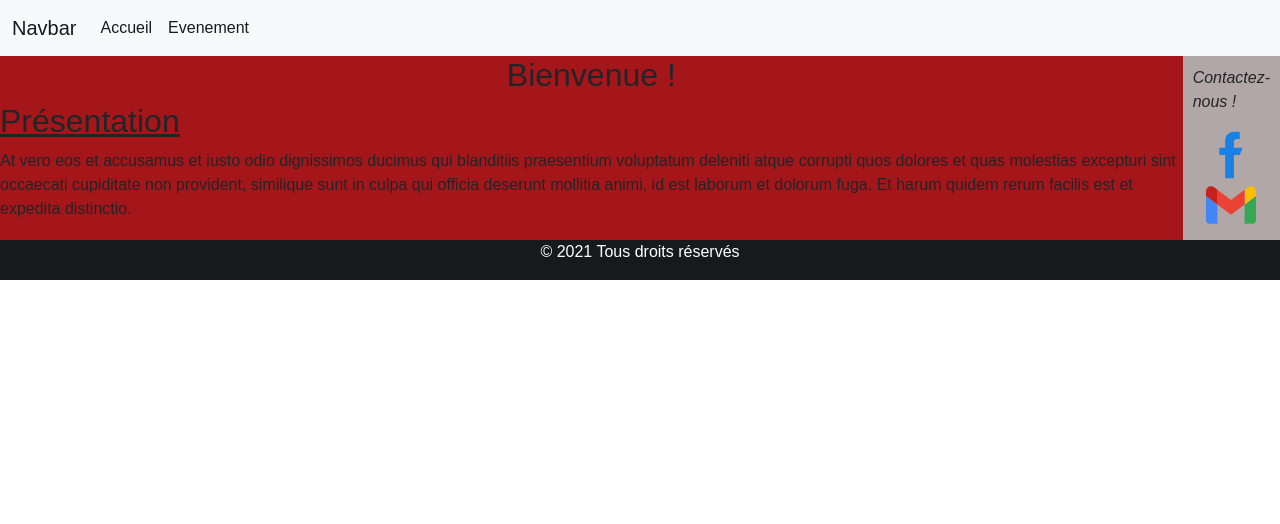
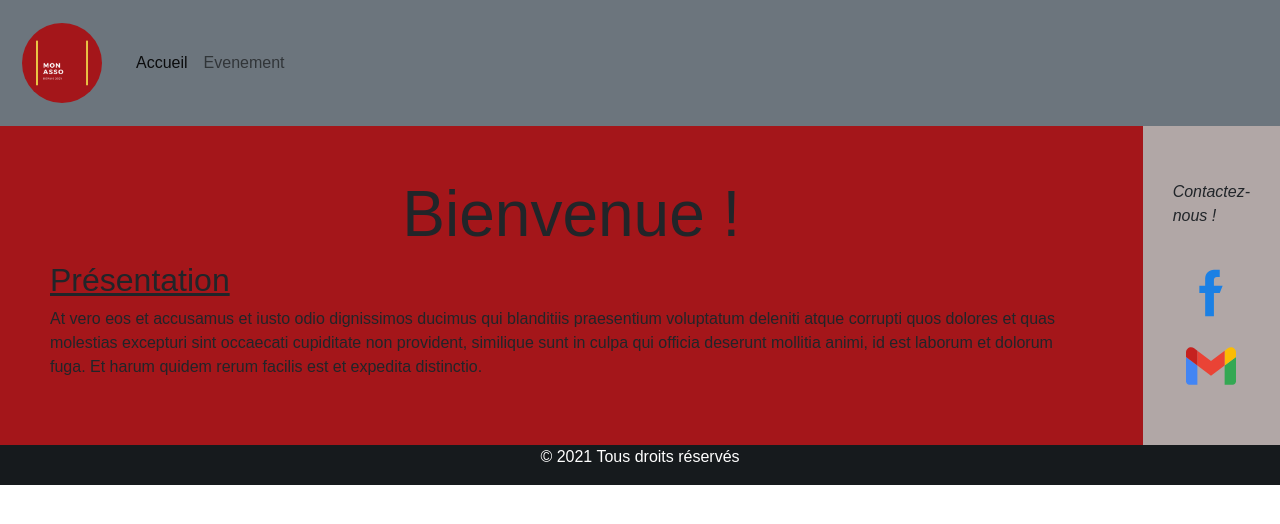
Before and after one commit to NESSTOS/Eval_1_-_Alexndre-MARIN, a plain HTML site: page index.html in a window 1280 px wide. Drawn offline with nearby package versions, Linux system fonts and the light colour scheme.

Commit message:
mis jour 3 final

```diff
--- a/CSS/style.css
+++ b/CSS/style.css
@@ -6,30 +6,31 @@ body {
   display: flex;
   flex-direction: column;
 }
-header {
-  background-color: #660708;
-}
 main {
   display: flex;
   flex-direction: column;
 }
 article {
   background-color: #a4161a;
+  padding: 50px;
 }
 aside {
   background-color: #b1a7a6;
   display: flex;
   flex-direction: row;
   justify-content: space-evenly;
-  padding: 10px;
+  padding: 30px;
 }
 footer {
   background-color: #161a1d;
   color: white;
-  text-align: center;
+  display: flex;
+  justify-content: center;
+  align-items: center;
+
 }
 h1 {
-  font-size: 2em;
+  font-size: 4em;
   text-align: center;
 }
 h2 {
@@ -44,3 +45,7 @@ h2 {
     align-items: center;
   }
 }
+.logo {
+  border-radius: 50%;
+  padding: 10px;
+}
--- a/index.html
+++ b/index.html
@@ -13,9 +13,9 @@
 </head>
 <body>
   <header>
-    <nav class="navbar navbar-expand-lg navbar-light bg-light">
+    <nav class="navbar navbar-expand-md navbar-light bg-secondary">
       <div class="container-fluid">
-        <a class="navbar-brand" href="#">Navbar</a>
+        <a class="navbar-brand" href="index.html" title="Accueil"><img class="logo" src="IMG/logo.png" width="100px" height="100px"></a>
         <button class="navbar-toggler" type="button" data-bs-toggle="collapse" data-bs-target="#navbarNav"
           aria-controls="navbarNav" aria-expanded="false" aria-label="Toggle navigation">
           <span class="navbar-toggler-icon"></span>
@@ -26,7 +26,7 @@
               <a class="nav-link active" aria-current="page" href="index.html">Accueil</a>
             </li>
             <li class="nav-item">
-              <a class="nav-link active" aria-current="page" href="HTML/page01.html">Evenement</a>
+              <a class="nav-link" aria-current="page" href="HTML/page01.html">Evenement</a>
             </li>
           </ul>
         </div>
```
Also changed, not shown: HTML/page01.html (+3 -5 lines), IMG/logo.png (added).
